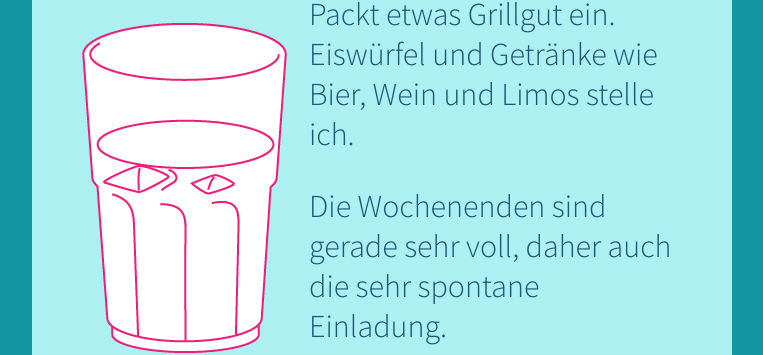
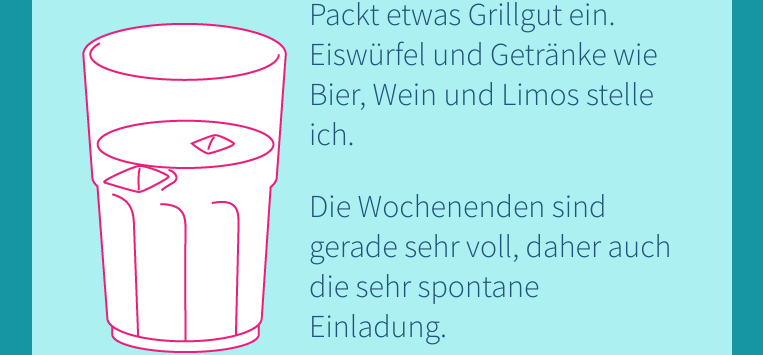
Before and after one commit to NilsEckelt/gh-pages, a Jekyll site: the page grillen15.html, which Jekyll copies as it is, in a window 1280 px wide. Shown: the part 651-1006 px from the top of the page, without its empty margins (258-1021 px from the left). Built offline with Jekyll 4.4.1, drawn with Linux system fonts in a browser that asks for light colours.

Commit message:
icecubes fixed

```diff
--- a/grillen15.html
+++ b/grillen15.html
@@ -34,69 +34,69 @@
 }
 
 @-webkit-keyframes icecube1 {
-  0% {top: 175px; left: 20px;}
-  20% {top: 173px; left: 18px;}
-  40% {top: 170px; left: 21px;}
-  60% {top: 168px; left: 17px;}
-  80% {top: 170px; left: 19px;}
-  100% {top: 175px; left: 20px;}
+  0% {top: 135px; left: 20px;}
+  20% {top: 133px; left: 18px;}
+  40% {top: 130px; left: 21px;}
+  60% {top: 128px; left: 17px;}
+  80% {top: 130px; left: 19px;}
+  100% {top: 135px; left: 20px;}
 }
 @-moz-keyframes icecube1 {
-  0% {top: 175px; left: 20px;}
-  20% {top: 179px; left: 18px;}
-  40% {top: 178px; left: 21px;}
-  60% {top: 173px; left: 17px;}
-  80% {top: 170px; left: 19px;}
-  100% {top: 175px; left: 20px;}
+  0% {top: 135px; left: 20px;}
+  20% {top: 139px; left: 18px;}
+  40% {top: 138px; left: 21px;}
+  60% {top: 133px; left: 17px;}
+  80% {top: 130px; left: 19px;}
+  100% {top: 135px; left: 20px;}
 }
 @-o-keyframes icecube1 {
-  0% {top: 175px; left: 20px;}
-  20% {top: 179px; left: 18px;}
-  40% {top: 178px; left: 21px;}
-  60% {top: 173px; left: 17px;}
-  80% {top: 170px; left: 19px;}
-  100% {top: 175px; left: 20px;}
+  0% {top: 135px; left: 20px;}
+  20% {top: 139px; left: 18px;}
+  40% {top: 138px; left: 21px;}
+  60% {top: 133px; left: 17px;}
+  80% {top: 130px; left: 19px;}
+  100% {top: 135px; left: 20px;}
 }
 @keyframes icecube1 {
-  0% {top: 175px; left: 20px;}
-  20% {top: 173px; left: 18px;}
-  40% {top: 170px; left: 21px;}
+  0% {top: 135px; left: 20px;}
+  20% {top: 133px; left: 18px;}
+  40% {top: 130px; left: 21px;}
   60% {top: 168px; left: 17px;}
-  80% {top: 170px; left: 19px;}
-  100% {top: 175px; left: 20px;}
+  80% {top: 130px; left: 19px;}
+  100% {top: 135px; left: 20px;}
 }
 
 @-webkit-keyframes icecube2 {
-  0% {top: 170px; left: 20px;}
-  15% {top: 176px; left: 18px;}
-  45% {top: 173px; left: 17px;}
-  65% {top: 172px; left: 19px;}
+  0% {top: 130px; left: 20px;}
+  15% {top: 136px; left: 18px;}
+  45% {top: 133px; left: 17px;}
+  65% {top: 132px; left: 19px;}
   78% {top: 168px; left: 21px;}
-  100% {top: 170px; left: 20px;}
+  100% {top: 130px; left: 20px;}
 }
 @-moz-keyframes icecube2 {
-  0% {top: 170px; left: 20px;}
-  15% {top: 176px; left: 18px;}
-  45% {top: 173px; left: 17px;}
-  65% {top: 172px; left: 19px;}
+  0% {top: 130px; left: 20px;}
+  15% {top: 136px; left: 18px;}
+  45% {top: 133px; left: 17px;}
+  65% {top: 132px; left: 19px;}
   78% {top: 168px; left: 21px;}
-  100% {top: 170px; left: 20px;}
+  100% {top: 130px; left: 20px;}
 }
 @-o-keyframes icecube2 {
-  0% {top: 170px; left: 20px;}
-  15% {top: 176px; left: 18px;}
-  45% {top: 173px; left: 17px;}
-  65% {top: 172px; left: 19px;}
+  0% {top: 130px; left: 20px;}
+  15% {top: 136px; left: 18px;}
+  45% {top: 133px; left: 17px;}
+  65% {top: 132px; left: 19px;}
   78% {top: 168px; left: 21px;}
-  100% {top: 170px; left: 20px;}
+  100% {top: 130px; left: 20px;}
 }
 @keyframes icecube2 {
-  0% {top: 170px; left: 20px;}
-  15% {top: 176px; left: 18px;}
-  45% {top: 173px; left: 17px;}
-  65% {top: 172px; left: 19px;}
+  0% {top: 130px; left: 20px;}
+  15% {top: 136px; left: 18px;}
+  45% {top: 133px; left: 17px;}
+  65% {top: 132px; left: 19px;}
   78% {top: 168px; left: 21px;}
-  100% {top: 170px; left: 20px;}
+  100% {top: 130px; left: 20px;}
 }
 
 
```
